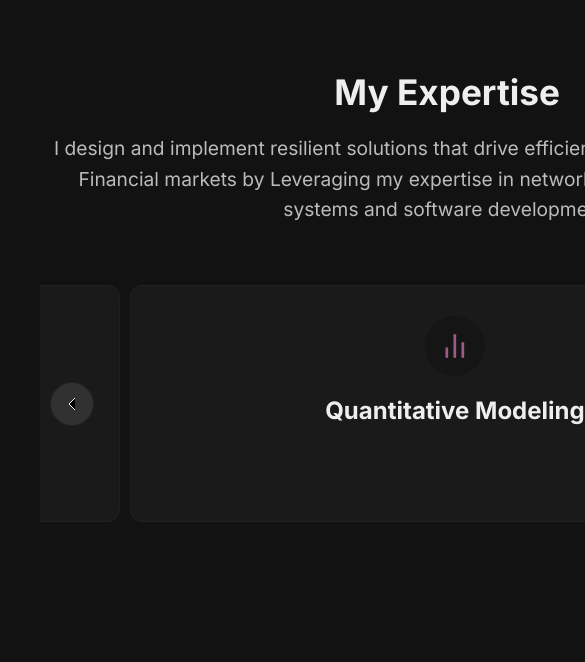
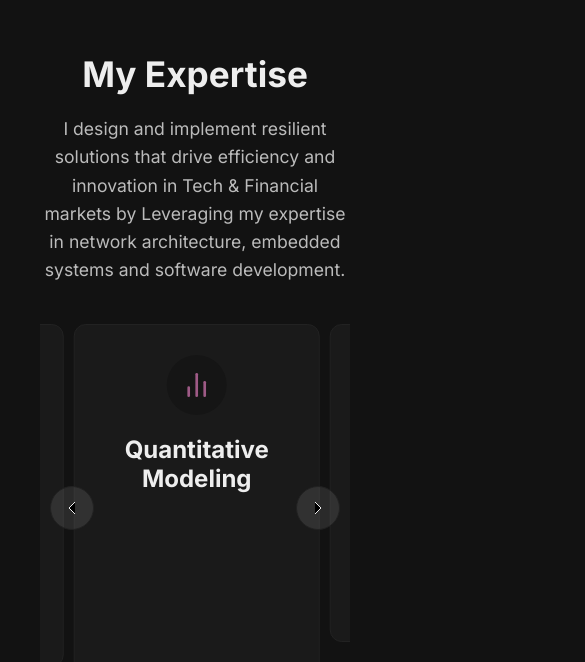
Before and after one commit to AddyKwach/adriankwach.com, a Next.js app: page / in a window 390 px wide. Shown: the part 1002-1664 px from the top of the page, 585 px wide, since content can reach past the window. Built offline with nearby package versions, Linux system fonts and the light colour scheme.

Commit message:
Update ExpertiseSection.module.css
expert section fix

```diff
--- a/components/home/ExpertiseSection.module.css
+++ b/components/home/ExpertiseSection.module.css
@@ -8,6 +8,10 @@
   align-items: center; /* Vertically center the content wrapper */
 }
 
+/* This wrapper holds the text and carousel */
+.contentWrapper {
+  width: 100%;
+}
 
 .title {
   font-size: 3rem;
@@ -39,42 +43,24 @@
   transform: scale(1);
 }
 
-/* Responsive adjustments */
+/* Responsive adjustments for mobile */
 @media (max-width: 768px) {
-  /* ADDED: These new rules for the section itself */
   .expertiseSection {
-    min-height: auto; /* Let the section size to its content */
-    padding: 60px 0;  /* Adjust vertical padding for mobile */
+    /* We keep the section tall and adjust padding for mobile */
+    padding: 80px 0;
   }
 
   .contentWrapper {
-    padding: 60px 20px;
-    border-top-left-radius: 16px;
-    border-top-right-radius: 16px;
+    /* Add horizontal padding on mobile to prevent content from touching the edges */
+    padding: 0 20px;
   }
+
   .title {
     font-size: 2.2rem;
   }
-}
 
-/* components/home/ExpertiseSection.module.css */
-
-/* ... leave the existing styles above the media query as they are ... */
-
-/* Responsive adjustments */
-@media (max-width: 768px) {
-  /* ADD THESE THREE LINES */
-  .expertiseSection {
-    min-height: auto; /* Let the section size to its content */
-    padding: 60px 0;  /* Adjust vertical padding for mobile */
-  }
-
-  .contentWrapper {
-    padding: 60px 20px;
-    border-top-left-radius: 16px;
-    border-top-right-radius: 16px;
-  }
-  .title {
-    font-size: 2.2rem;
+  .subtitle {
+    font-size: 1.1rem;
+    margin-bottom: 40px;
   }
 }
```
